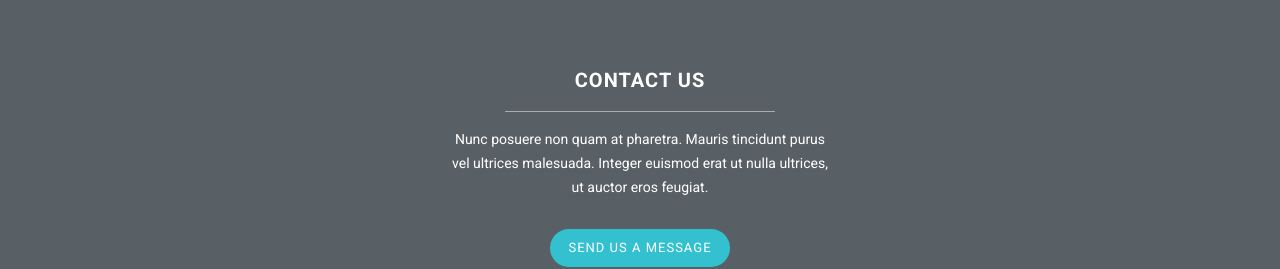
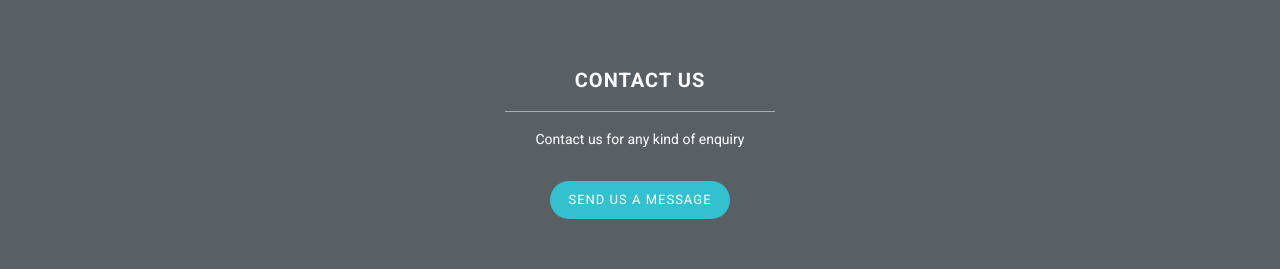
Before and after one commit to huzzii/angular_portfolio_project, an Angular app: page / in a window 1280 px wide. Shown: the part 3280-3549 px from the top of the page. Built offline with nearby package versions, Linux system fonts and the light colour scheme; no server answers; a web font is replaced by a local one.

Commit message:
contact edited 1

```diff
--- a/src/app/components/contact/contact.component.html
+++ b/src/app/components/contact/contact.component.html
@@ -5,8 +5,7 @@
                 <div class="section-heading">
                     <h4>Contact Us</h4>
                     <div class="line-dec"></div>
-                    <p>Nunc posuere non quam at pharetra. Mauris tincidunt purus vel ultrices malesuada. Integer euismod
-                        erat ut nulla ultrices, ut auctor eros feugiat.</p>
+                    <p>Contact us for any kind of enquiry</p>
                     <div class="pop-button">
                         <h4>Send us a message</h4>
                     </div>
@@ -57,6 +56,6 @@
         4. Copy only URL and paste it within the src="" field below
     -->
     <iframe
-        src="https://www.google.com/maps/embed?pb=!1m18!1m12!1m3!1d7895.485196115994!2d103.85995441789784!3d1.2880401763270322!2m3!1f0!2f0!3f0!3m2!1i1024!2i768!4f13.1!3m3!1m2!1s0x0%3A0x7fb4e58ad9cd826e!2sSingapore+Flyer!5e0!3m2!1sen!2sth!4v1505825620371"
-        width="100%" height="500" frameborder="0" style="border:0" allowfullscreen></iframe>
+        src="https://www.google.com/maps/embed?pb=!1m18!1m12!1m3!1d241317.11609823277!2d72.74109995709657!3d19.08219783958221!2m3!1f0!2f0!3f0!3m2!1i1024!2i768!4f13.1!3m3!1m2!1s0x3be7c6306644edc1%3A0x5da4ed8f8d648c69!2sMumbai%2C%20Maharashtra!5e0!3m2!1sen!2sin!4v1616322345854!5m2!1sen!2sin"
+        width="100%" height="500" frameborder="0" style="border:0" allowfullscreen loading="lazy"></iframe>
 </div>
```
